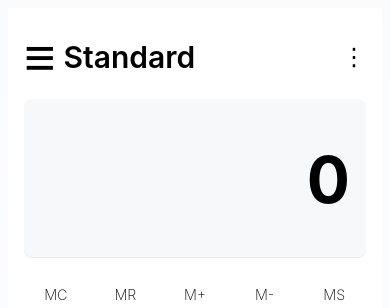
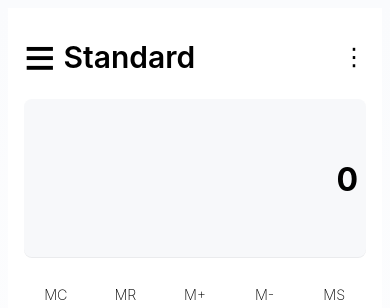
Before and after one commit to LCHLong/calculator, a React app: page / in a window 390 px wide. Shown: the top 308 px of the page. Built offline with nearby package versions, Linux system fonts and the light colour scheme; the HTML template or start-up script is replaced by a standard one.

Commit message:
Fix reponsive

```diff
--- a/src/components/Display.jsx
+++ b/src/components/Display.jsx
@@ -1,18 +1,35 @@
-import React from "react";
+import React, { useEffect, useRef, useState } from "react";
 import "../styles/Display.css";
 import { formatNumberForDisplay } from "../logic/CalculatorEngine";
 
 export default function Display({ display, expression, memoryFlag, resultLocked }) {
+    const containerRef = useRef(null);
+    const contentRef = useRef(null);
+    const [scale, setScale] = useState(1);
+
+    useEffect(() => {
+        const container = containerRef.current;
+        const content = contentRef.current;
+        if (!container || !content) return;
+
+        // chiều rộng container và nội dung
+        const containerWidth = container.clientWidth;
+        const contentWidth = content.scrollWidth;
+
+        const newScale = contentWidth > containerWidth ? containerWidth / contentWidth : 1;
+        setScale(newScale);
+    }, [display]);
+
     return (
         <div className="display-area">
             <div className="memory-indicator">{memoryFlag ? "M" : ""}</div>
+            <div className="expression">{expression ? `${expression}${resultLocked ? " =" : ""}` : ""}</div>
 
-            <div className="expression">
-                {expression ? `${expression}${resultLocked ? " =" : ""}` : ""}
-            </div>
-
+            <div className="display-wrapper" ref={containerRef}>
                 <div
                     className="display"
+                    ref={contentRef}
+                    style={{ transform: `scale(${scale})`, transformOrigin: "right center" }}
                     role="textbox"
                     aria-live="polite"
                     data-testid="display"
@@ -20,5 +37,6 @@ export default function Display({ display, expression, memoryFlag, resultLocked
                     {formatNumberForDisplay(display)}
                 </div>
             </div>
+        </div>
     );
 }
--- a/src/styles/Display.css
+++ b/src/styles/Display.css
@@ -1,53 +1,59 @@
 .display-area {
     background: #f7f8fa;
     border-radius: 8px;
-    padding: 16px;
+    padding: 1rem;
+    /* giảm padding trên mobile sẽ giúp gọn hơn */
     display: flex;
     flex-direction: column;
     align-items: flex-end;
     justify-content: center;
     min-height: 20%;
     width: 100%;
+    max-width: 100vw;
+    /* KHÔNG vượt màn hình */
+    box-sizing: border-box;
+    /* bao gồm padding trong width */
     position: relative;
     box-shadow: inset 0 -1px 0 rgba(0, 0, 0, 0.05);
+    overflow: hidden;
+    /* ngăn tràn */
 }
 
 .display-wrapper {
+    width: 100%;
+    max-width: 100%;
+    overflow: hidden;
     display: flex;
-    flex-direction: column;
-    align-items: flex-end;
-    justify-content: center;
-    padding: 1rem;
-    width: 100%;
-}
-
-.expression {
-    font-size: 1.2rem;
-    opacity: 0.6;
-    overflow-x: auto;
-    white-space: nowrap;
-    width: 100%;
-    text-align: right;
-    margin-bottom: 0.5rem;
+    justify-content: flex-end;
 }
 
 .display {
     font-weight: 700;
     text-align: right;
-    width: 100%;
-    overflow: hidden;
     white-space: nowrap;
     line-height: 1.2;
     font-size: 4rem;
-    /* max size */
-    transition: font-size 0.1s ease-out;
+    transition: transform 0.1s ease-out;
+    display: inline-block;
+    max-width: 100%;
+    /* không vượt container */
+    overflow: hidden;
+    box-sizing: border-box;
 }
 
-.fit-text {
-    display: inline-block;
-    width: 100%;
-    overflow: hidden;
-    white-space: nowrap;
-    text-align: right;
-    transition: font-size 0.1s ease-out;
+/* Responsive */
+@media (max-width: 768px) {
+    .display-area {
+        padding: 0.5rem;
+    }
+
+    .display {
+        font-size: 3rem;
+    }
 }
+
+@media (max-width: 480px) {
+    .display {
+        font-size: 2rem;
+    }
+}
```
Lines whose indentation alone changed are shown as unchanged.
